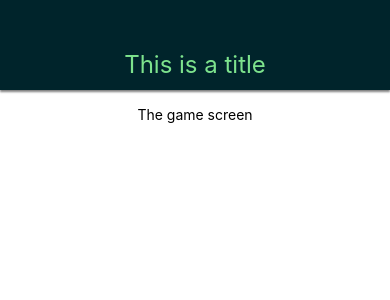
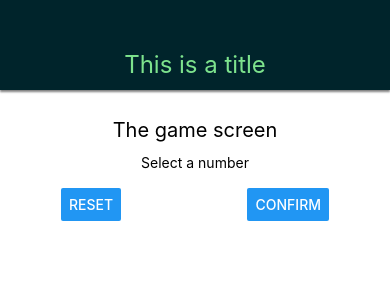
Before and after one commit to instant-coffee/Number-Muncher, a React Native app: screen / in a window 390 px wide. Shown: the top 300 px of the page. Built offline with nearby package versions, Linux system fonts and the light colour scheme.

Commit message:
Add input and buttons to game screen

```diff
--- a/screens/StartGameScreen.js
+++ b/screens/StartGameScreen.js
@@ -1,10 +1,18 @@
 import React from 'react'
-import { View, Text, StyleSheet } from 'react-native'
+import { View, Text, StyleSheet, TextInput, Button } from 'react-native'
 
 const StartGameScreen = props => {
   return (
     <View style={styles.screen}>
-      <Text>The game screen</Text>
+      <Text style={styles.title}>The game screen</Text>
+      <View style={styles.inputContainer}>
+        <Text>Select a number</Text>
+        <TextInput/>
+        <View style={styles.buttonContainer}>
+          <Button title="Reset" onPress={ () => {} }/>
+          <Button title="Confirm" onPress={ () => {} }/>
+        </View>
+      </View>
     </View>
   )
 }
@@ -14,7 +22,22 @@
     flex: 1,
     alignItems: 'center',
     padding: 16,
-  }
+  },
+  title: {
+    fontSize: 20,
+    marginVertical: 12,
+  },
+  inputContainer: {
+    width: 300,
+    maxWidth: '85%',
+    alignItems: 'center'
+  },
+  buttonContainer: {
+    flexDirection: 'row',
+    width: '100%',
+    justifyContent: 'space-between',
+    paddingHorizontal: 16,
+  },
 })
 
 export default StartGameScreen
```
